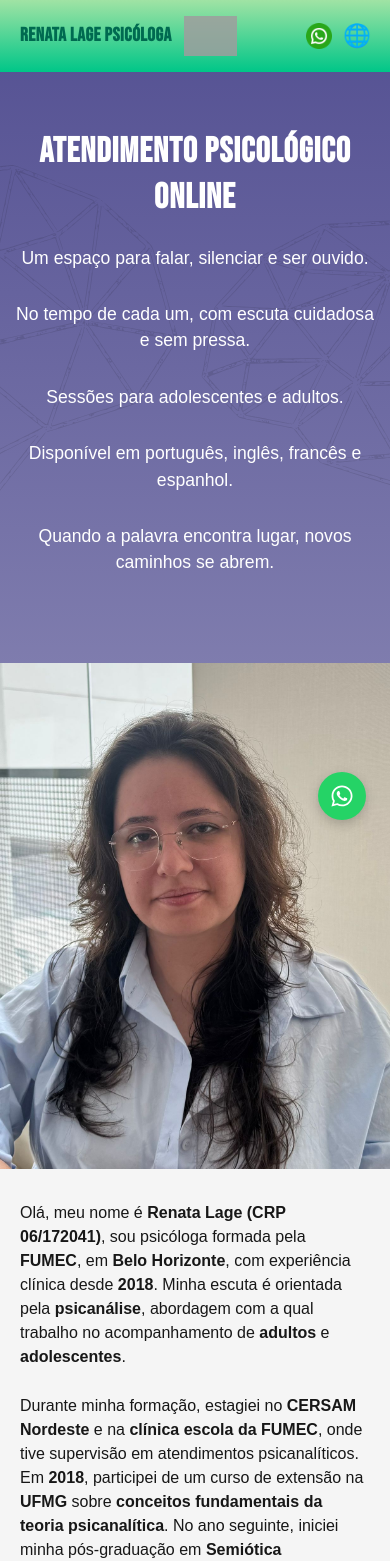
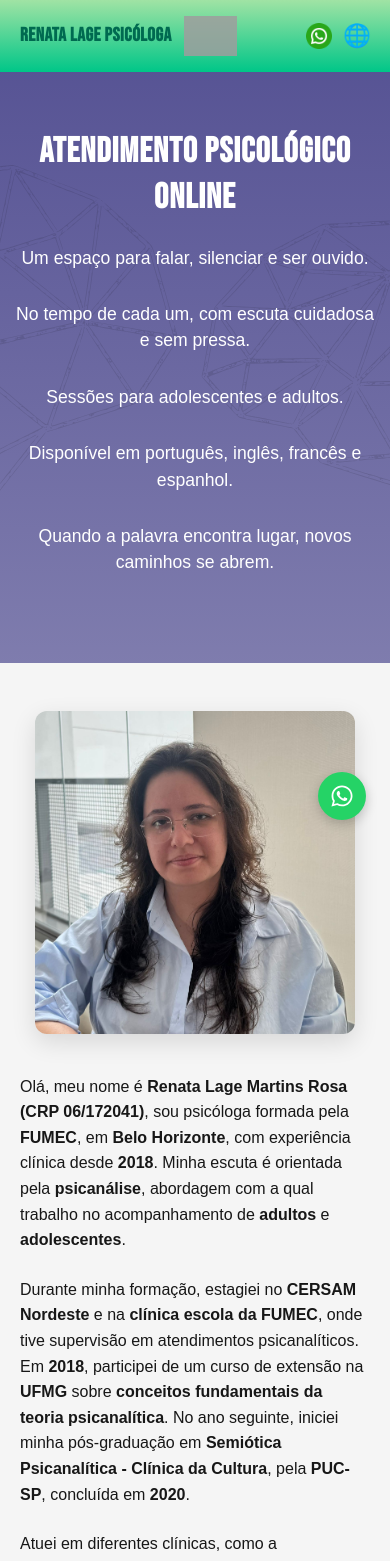
Before and after one commit to caiocastelhano/renatalagepsicologa, a Next.js app: page / in a window 390 px wide. Shown: the top 1561 px of the page. Built offline with nearby package versions, Linux system fonts and the light colour scheme; grey boxes are pictures that could not be loaded.

Commit message:
Atualiza o README.md e o componente About

```diff
--- a/src/app/components/About.jsx
+++ b/src/app/components/About.jsx
@@ -12,7 +12,7 @@ export default function About() {
   PT: {
     paragraphs: [
       <>
-        Olá, meu nome é <strong>Renata Lage (CRP 06/172041)</strong>, sou psicóloga formada pela <strong>FUMEC</strong>, em <strong>Belo Horizonte</strong>, com experiência clínica desde <strong>2018</strong>. Minha escuta é orientada pela <strong>psicanálise</strong>, abordagem com a qual trabalho no acompanhamento de <strong>adultos</strong> e <strong>adolescentes</strong>.
+        Olá, meu nome é <strong>Renata Lage Martins Rosa (CRP 06/172041)</strong>, sou psicóloga formada pela <strong>FUMEC</strong>, em <strong>Belo Horizonte</strong>, com experiência clínica desde <strong>2018</strong>. Minha escuta é orientada pela <strong>psicanálise</strong>, abordagem com a qual trabalho no acompanhamento de <strong>adultos</strong> e <strong>adolescentes</strong>.
       </>,
       <>
         Durante minha formação, estagiei no <strong>CERSAM Nordeste</strong> e na <strong>clínica escola da FUMEC</strong>, onde tive supervisão em atendimentos psicanalíticos. Em <strong>2018</strong>, participei de um curso de extensão na <strong>UFMG</strong> sobre <strong>conceitos fundamentais da teoria psicanalítica</strong>. No ano seguinte, iniciei minha pós-graduação em <strong>Semiótica Psicanalítica - Clínica da Cultura</strong>, pela <strong>PUC-SP</strong>, concluída em <strong>2020</strong>.
@@ -29,7 +29,7 @@ export default function About() {
   EN: {
     paragraphs: [
       <>
-        My name is <strong>Renata Lage (CRP 06/172041)</strong>, I'm a psychologist from <strong>FUMEC University</strong> in <strong>Belo Horizonte</strong>, with clinical experience since <strong>2018</strong>. My work is based on <strong>psychoanalysis</strong>, and I provide therapy for <strong>adults</strong> and <strong>adolescents</strong>.
+        My name is <strong>Renata Lage Martins Rosa (CRP 06/172041)</strong>, I'm a psychologist from <strong>FUMEC University</strong> in <strong>Belo Horizonte</strong>, with clinical experience since <strong>2018</strong>. My work is based on <strong>psychoanalysis</strong>, and I provide therapy for <strong>adults</strong> and <strong>adolescents</strong>.
       </>,
       <>
         During my training, I interned at <strong>CERSAM Nordeste</strong> and at the <strong>FUMEC school clinic</strong>, where I was supervised in psychoanalytic cases. In <strong>2018</strong>, I took an extension course at <strong>UFMG</strong> on <strong>fundamental psychoanalytic theory</strong>. The following year, I began my postgraduate studies in <strong>Psychoanalytic Semiotics - Culture Clinic</strong> at <strong>PUC-SP</strong>, which I completed in <strong>2020</strong>.
@@ -46,7 +46,7 @@ export default function About() {
   FR: {
     paragraphs: [
       <>
-        Je m'appelle <strong>Renata Lage (CRP 06/172041)</strong>, je suis psychologue diplômée de l'<strong>université FUMEC</strong> à <strong>Belo Horizonte</strong>, avec une expérience clinique depuis <strong>2018</strong>. Ma pratique est orientée par la <strong>psychanalyse</strong>, auprès d'<strong>adultes</strong> et d'<strong>adolescent·es</strong>.
+        Je m'appelle <strong>Renata Lage Martins Rosa (CRP 06/172041)</strong>, je suis psychologue diplômée de l'<strong>université FUMEC</strong> à <strong>Belo Horizonte</strong>, avec une expérience clinique depuis <strong>2018</strong>. Ma pratique est orientée par la <strong>psychanalyse</strong>, auprès d'<strong>adultes</strong> et d'<strong>adolescent·es</strong>.
       </>,
       <>
         Pendant ma formation, j'ai effectué des stages au <strong>CERSAM Nordeste</strong> et à la <strong>clinique universitaire de la FUMEC</strong>, où j'ai bénéficié d'une supervision en clinique psychanalytique. En <strong>2018</strong>, j'ai suivi un cours d'extension à l'<strong>UFMG</strong> sur les <strong>concepts fondamentaux de la théorie psychanalytique</strong>. L'année suivante, j'ai commencé un diplôme de spécialisation en <strong>Sémiotique Psychanalytique - Clinique de la Culture</strong> à la <strong>PUC-SP</strong>, terminé en <strong>2020</strong>.
@@ -63,7 +63,7 @@ export default function About() {
   ES: {
     paragraphs: [
       <>
-        Mi nombre es <strong>Renata Lage (CRP 06/172041)</strong>, soy psicóloga graduada de la <strong>universidad FUMEC</strong> en <strong>Belo Horizonte</strong>, con experiencia clínica desde <strong>2018</strong>. Mi trabajo se basa en el <strong>psicoanálisis</strong>, acompañando a <strong>adultos</strong> y <strong>adolescentes</strong>.
+        Mi nombre es <strong>Renata Lage Martins Rosa (CRP 06/172041)</strong>, soy psicóloga graduada de la <strong>universidad FUMEC</strong> en <strong>Belo Horizonte</strong>, con experiencia clínica desde <strong>2018</strong>. Mi trabajo se basa en el <strong>psicoanálisis</strong>, acompañando a <strong>adultos</strong> y <strong>adolescentes</strong>.
       </>,
       <>
         Durante mi formación, realicé prácticas en el <strong>CERSAM Nordeste</strong> y en la <strong>clínica escuela de FUMEC</strong>, con supervisión en atención clínica psicoanalítica. En <strong>2018</strong>, participé en un curso de extensión de la <strong>UFMG</strong> sobre <strong>conceptos fundamentales de la teoría psicoanalítica</strong>. Al año siguiente, comencé una especialización en <strong>Semiótica Psicoanalítica - Clínica de la Cultura</strong> en la <strong>PUC-SP</strong>, que finalicé en <strong>2020</strong>.
@@ -82,12 +82,13 @@ export default function About() {
 
   return (
     <section className={styles.aboutSection}>
-      <h2 className={styles.visuallyHidden}>Sobre Renata Lage</h2>
+      <h2 className={styles.visuallyHidden}>Sobre Renata Lage Martins Rosa</h2>
       <div className={styles.photoBlock}>
         <Image
           src="/images/renata3.jpeg"
           alt="Foto profissional de Renata Lage"
-          fill
+          width={320}
+          height={400}
           priority
           className={styles.photo}
         />
--- a/src/app/components/About.module.css
+++ b/src/app/components/About.module.css
@@ -1,8 +1,11 @@
 .aboutSection {
   display: flex;
-  min-height: 100vh;
-  width: 100%;
+  align-items: center;
+  justify-content: center;
+  gap: 120px;
+  padding: 80px 60px;
   background-color: #f5f5f5;
+  flex-wrap: wrap;
 }
 
 .visuallyHidden {
@@ -19,44 +22,44 @@
 
 /* LADO ESQUERDO (FOTO) */
 .photoBlock {
-  position: relative;
-  flex: 1;
-  min-height: 100vh;
-  overflow: hidden;
+  flex-shrink: 0;
+  display: flex;
+  align-items: center;
+  justify-content: center;
 }
 
 .photo {
-  object-fit: cover;
+  border-radius: 12px;
+  box-shadow: 0 8px 24px rgba(0, 0, 0, 0.12);
+  max-width: 100%;
+  height: auto;
 }
 
 /* LADO DIREITO (TEXTO) */
 .textBlock {
+  max-width: 600px;
   flex: 1;
-  padding: 60px 40px;
   display: flex;
   flex-direction: column;
   justify-content: center;
 }
 
 .paragraph {
-  font-size: 1.2rem;
-  line-height: 1.6;
-  margin-bottom: 25px;
+  font-size: 1rem;
+  line-height: 1.7;
+  margin-bottom: 24px;
 }
 
 /* === TABLET (até 1024px) === */
 @media (max-width: 1024px) {
   .aboutSection {
     flex-direction: column;
-  }
-
-  .photoBlock {
-    min-height: 60vh;
-    width: 100%;
+    gap: 40px;
+    padding: 60px 32px;
   }
 
   .textBlock {
-    padding: 40px 32px;
+    padding: 0;
   }
 
   .paragraph {
@@ -66,12 +69,12 @@
 
 /* === MOBILE (até 768px) === */
 @media (max-width: 768px) {
-  .textBlock {
-    padding: 32px 20px;
+  .aboutSection {
+    padding: 48px 20px;
   }
 
   .paragraph {
     font-size: 1rem;
-    line-height: 1.5;
+    line-height: 1.6;
   }
 }
```
Also changed, not shown: 1 other file (tests, documents, lock files or other folders).
